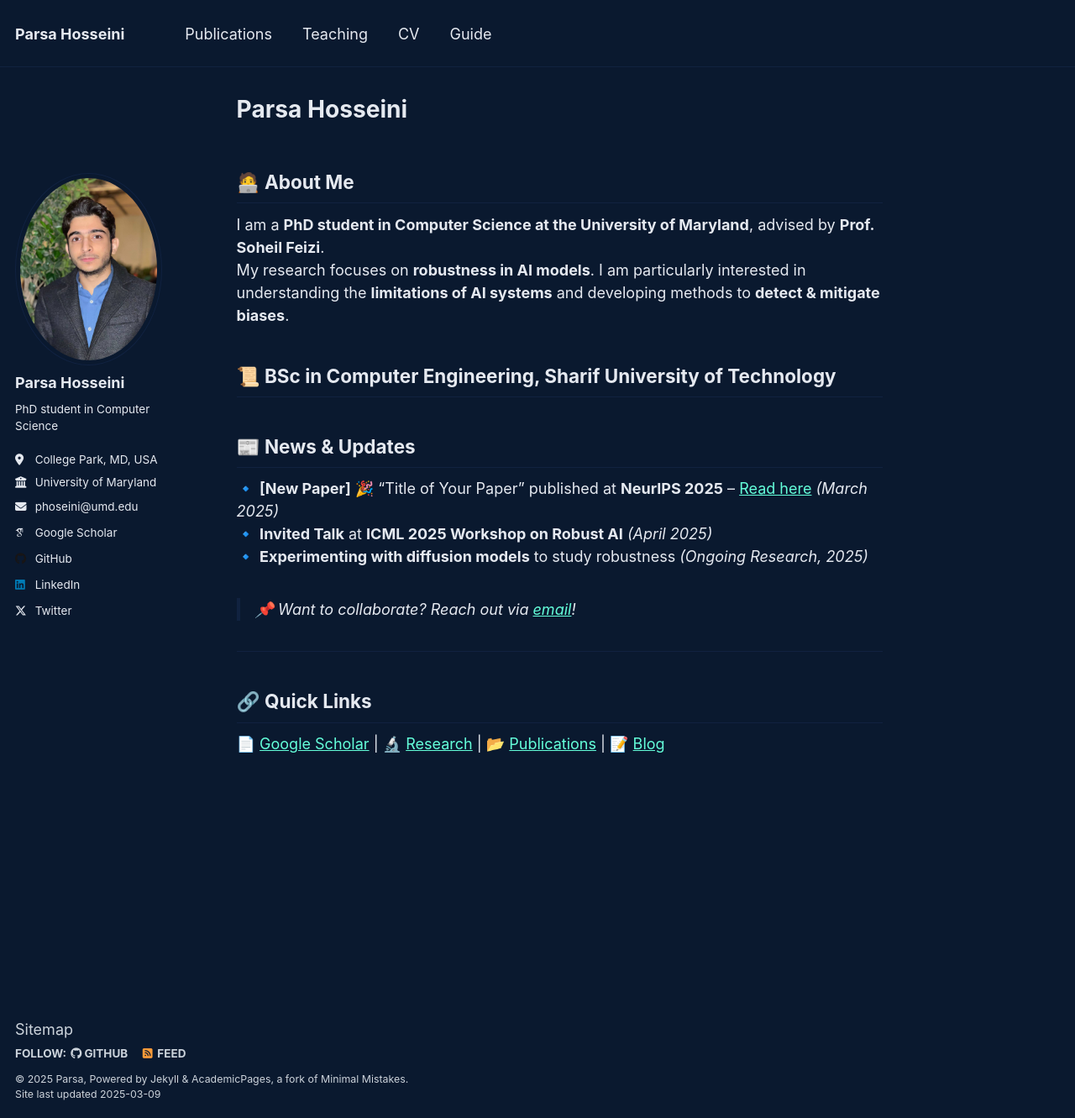
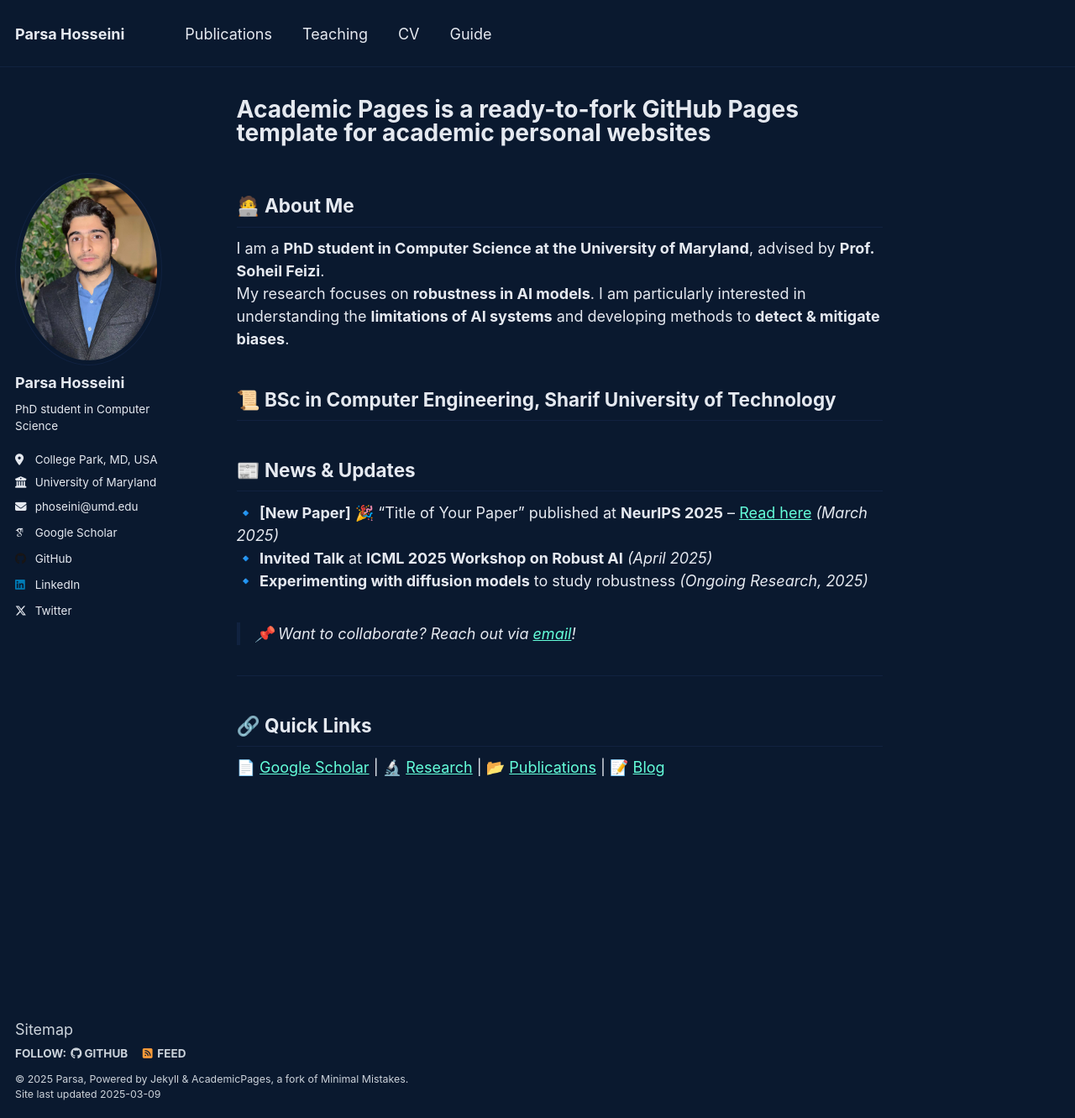
Before and after one commit to sudoparsa/sudoparsa.github.io, a Jekyll site: the page built from _pages/about.md, in a window 1280 px wide and 1331 px high. Shown: the whole window at 84% size. Built offline with Jekyll 4.4.1, drawn with Linux system fonts in a browser that asks for light colours; some web fonts are replaced.

Commit message:
Update about.md

```diff
--- a/_pages/about.md
+++ b/_pages/about.md
@@ -1,11 +1,10 @@
 ---
 permalink: /
+title: "Academic Pages is a ready-to-fork GitHub Pages template for academic personal websites"
 author_profile: true
 redirect_from:
-   - /about/
-   - /about.html
-title: "Parsa Hosseini"
-subtitle: "PhD Student in Computer Science | University of Maryland"
+  - /about/
+  - /about.html
 ---
 
 ## 🧑‍💻 About Me
```
